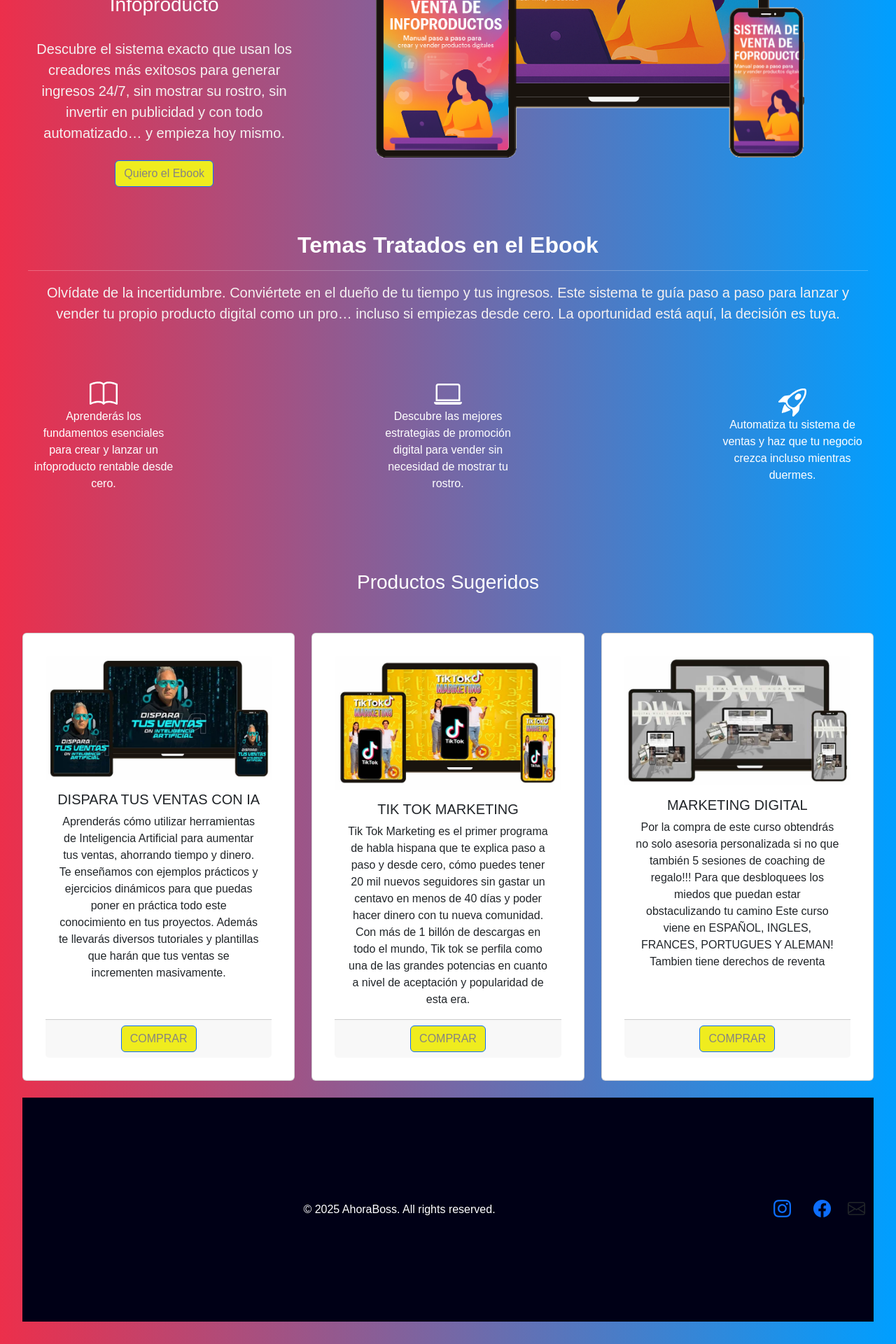
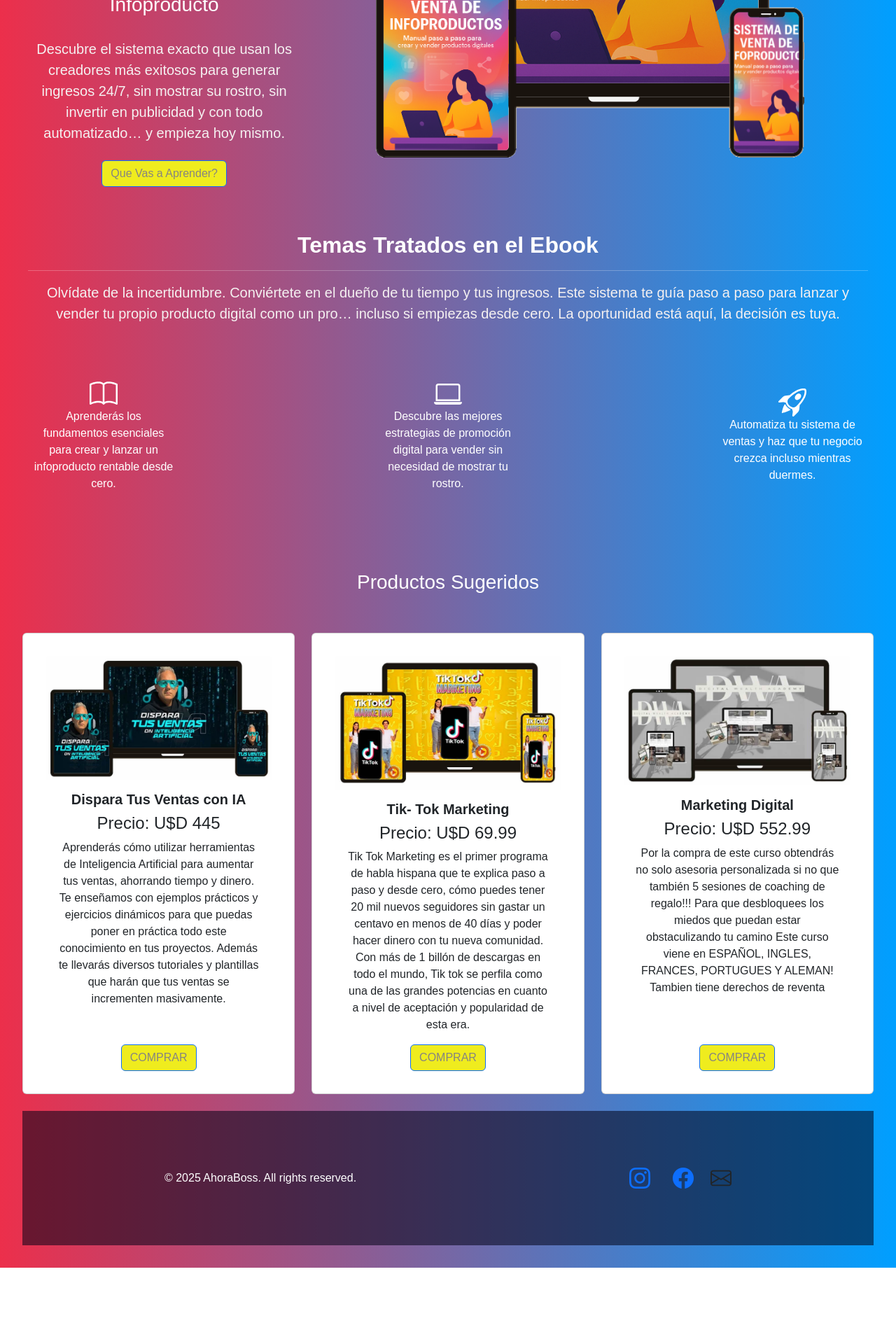
Before and after one commit to jaknario/ahoraboss, a React (Vite) app: page / in a window 1280 px wide. Shown: the part 312-2232 px from the top of the page at 70% size. After the commit the page ends 2123 px from the top, so only its background shows below. Built offline with nearby package versions, Linux system fonts and the light colour scheme.

Commit message:
Actualización componentes y CSS

```diff
--- a/src/App.jsx
+++ b/src/App.jsx
@@ -1,5 +1,6 @@
 import './App.css'
 import { NavBarr } from './components/NavBarr'
+import { EbookModalPage } from './pages/EbookModalPage';
 import { Home } from './pages/Home'
 
 export const App = () => {
@@ -8,6 +9,7 @@
     <>
       <NavBarr />
       <Home />
+      <EbookModalPage />
     </>
   );
 }
--- a/src/components/ButtonForm.jsx
+++ b/src/components/ButtonForm.jsx
@@ -13,7 +13,7 @@
     <>
       <Navbar>
         <Nav.Link onClick={handleShow}>
-          <i className="bi bi-envelope" style={{ fontSize: 25}}></i>
+          <i className="card-icon bi bi-envelope" style={{ fontSize: 30}} title='ahoraboss.soporte@gmail.com'></i>
         </Nav.Link>
       </Navbar>
 
--- a/src/components/CardProduct.jsx
+++ b/src/components/CardProduct.jsx
@@ -24,13 +24,10 @@
       <div className="row row-cols-1 row-cols-md-3 g-4">
         <div className="col">
           <div className="card h-100">
-            <img
-              src={imagen2}
-              alt="product"
-              className="card-img-top"
-            />
+            <img src={imagen2} alt="product" className="card-img-top" />
             <div className="card-body">
-              <h5 className="card-title">DISPARA TUS VENTAS CON IA</h5>
+              <h5 className="card-title fw-bold">Dispara Tus Ventas con IA</h5>
+              <h4>Precio: U$D 445</h4>
               <p className="card-text">
                 Aprenderás cómo utilizar herramientas de Inteligencia Artificial
                 para aumentar tus ventas, ahorrando tiempo y dinero. Te
@@ -40,20 +37,17 @@
                 que harán que tus ventas se incrementen masivamente.
               </p>
             </div>
-            <div className="card-footer">
+            <div className="btn-primary">
               <ButtonsGroup buttons={buttonsConfig} />
             </div>
           </div>
         </div>
         <div className="col">
           <div className="card h-100">
-            <img
-              src={imagen3}
-              alt="product"
-              className="card-img-top"
-            />
+            <img src={imagen3} alt="product" className="card-img-top" />
             <div className="card-body">
-              <h5 className="card-title">TIK TOK MARKETING</h5>
+              <h5 className="card-title fw-bold">Tik- Tok Marketing</h5>
+              <h4>Precio: U$D 69.99</h4>
               <p className="card-text">
                 Tik Tok Marketing es el primer programa de habla hispana que te
                 explica paso a paso y desde cero, cómo puedes tener 20 mil
@@ -64,20 +58,17 @@
                 popularidad de esta era.
               </p>
             </div>
-            <div className="card-footer">
+            <div className="btn-primary">
               <ButtonsGroup buttons={buttonsConfig1} />
             </div>
           </div>
         </div>
         <div className="col">
           <div className="card h-100">
-            <img
-              src={imagen4}
-              alt="product"
-              className="card-img-top"
-            />
+            <img src={imagen4} alt="product" className="card-img-top" />
             <div className="card-body">
-              <h5 className="card-title">MARKETING DIGITAL</h5>
+              <h5 className="card-title fw-bold">Marketing Digital</h5>
+              <h4>Precio: U$D 552.99</h4>
               <p className="card-text">
                 Por la compra de este curso obtendrás no solo asesoria
                 personalizada si no que también 5 sesiones de coaching de
@@ -86,7 +77,7 @@
                 FRANCES, PORTUGUES Y ALEMAN! Tambien tiene derechos de reventa
               </p>
             </div>
-            <div className="card-footer">
+            <div className="btn-primary">
               <ButtonsGroup buttons={buttonsConfig2} />
             </div>
           </div>
--- a/src/components/Footer.jsx
+++ b/src/components/Footer.jsx
@@ -7,21 +7,21 @@
       &nbsp; &nbsp;
       <ContactForm />
       <div className="container container-fluid d-flex justify-content-around align-items-center">
-        <div className="container">
-          <footer className="f-text" >
+        <div>
+          <footer className="f-text">
             <p>© 2025 AhoraBoss. All rights reserved.</p>
           </footer>
         </div>
         <div className="card-icon  d-flex justify-content-around align-items-center">
           <div>
-          <a href="https://www.instagram.com" target="_blak">
-            <i className="bi bi-instagram p-2" style={{ fontSize: 25 }}></i>
-          </a>
+            <a href="https://www.instagram.com" target="_blak">
+              <i className="bi bi-instagram p-2" style={{ fontSize: 30 }}></i>
+            </a>
           </div>
           <div>
-          <a href="https://www.facebook.com" target="_blank">
-            <i className="bi bi-facebook p-2" style={{ fontSize: 25 }}></i>
-          </a>
+            <a href="https://www.facebook.com" target="_blank">
+              <i className="bi bi-facebook p-2" style={{ fontSize: 30 }}></i>
+            </a>
           </div>
           <div>
             <ButtonForm />
--- a/src/components/NavBarr.jsx
+++ b/src/components/NavBarr.jsx
@@ -11,7 +11,7 @@
             alt="Logo"
             width="50"
             height="50"
-            className="d-inline-block align-text-center"
+            className="c-logo d-inline-block align-text-center"
           />
           <span className="p-2 text-white">
             AhoraBoss
--- a/src/index.css
+++ b/src/index.css
@@ -147,9 +147,9 @@
 }
 
 .container{
-  background-color: #000016;
+  background-color: #0000168a;
   max-width: 100%;
-  height: 20em;
+  height: 12em;
 }
 
 .f-text{
@@ -169,7 +169,7 @@
 @media (max-width: 768px) {
 
   .container-title {
-    width: 10em;
+    width: 160px;
   }
   .title{
     font-size: 1.42rem;
--- /dev/null
+++ b/src/pages/EbookModalPage.jsx
@@ -0,0 +1,134 @@
+import React from "react";
+import { Button } from "react-bootstrap";
+import ButtonsGroup from "../components/ButtonsGroup";
+
+export const EbookModalPage = () => {
+  const buttonsConfig4 = [
+    { label: "Quiero el Ebook", url: "https://pay.hotmart.com/K101334294V" },
+  ];
+
+  return (
+    <>
+      {/* Modal */}
+      <div
+        class="modal fade"
+        id="exampleModal"
+        tabindex="-1"
+        aria-labelledby="exampleModalLabel"
+        // aria-hidden="true"
+      >
+        <div class="modal-dialog">
+          <div class="modal-content">
+            <div class="modal-header">
+              <h1 class="modal-title fs-5" id="exampleModalLabel">
+                Contenido del Ebook
+              </h1>
+              <h3 className="fw-normal text-black">
+                U$D 7,99 (Precio Especial de Lanzamiento)
+              </h3>
+              <button
+                type="button"
+                class="btn-close"
+                data-bs-dismiss="modal"
+                aria-label="Close"
+              ></button>
+            </div>
+            {/* Vertically centered scrollable modal */}
+            <div class="modal-dialog  modal-dialog-scrollable">
+              <div class="modal-body text-start">
+                <ul>
+                  <li>
+                    <span className="fw-bold">
+                      Módulo 1: Crear contenido de valor.
+                    </span>{" "}
+                    Aprenderás a identificar los intereses reales de tu
+                    audiencia, detectar sus dolores y convertir esa información
+                    en contenido que eduque, entretenga y posicione tu marca
+                    como autoridad. Técnicas como el storytelling, contenido
+                    evergreen y respuestas estratégicas a comentarios serán
+                    clave.
+                  </li>
+                  <li>
+                    <span className="fw-bold">
+                      Módulo 2: Mentalidad del negocio.
+                    </span>
+                    Trabajaremos creencias limitantes, enfoque en el largo
+                    plazo, hábitos de ejecución diaria, y la diferencia entre
+                    pensar como empleado vs. pensar como emprendedor.Tu éxito
+                    digital empieza en tu mente.
+                  </li>
+                  <li>
+                    <span className="fw-bold">
+                      Módulo 3: Crear una marca personal.{" "}
+                    </span>
+                    Definirás tus valores, estilo y diferenciador único.
+                    Aprenderás a construir una presencia coherente en redes
+                    sociales, crear tu avatar de cliente ideal y establecer una
+                    identidad visual memorable.
+                  </li>
+                  <li>
+                    <span className="fw-bold">
+                      Módulo 4: Promocionar un producto digital.{" "}
+                    </span>
+                    Explorarás estrategias orgánicas y de pago, funnels de
+                    ventas, prueba social, escasez y bonos irresistibles.
+                    Aprenderás cómo presentar tu producto como la solución
+                    concreta a un problema real.
+                  </li>
+                  <li>
+                  <span className="fw-bold">
+                    Módulo 5: Vender sin mostrar tu rostro.
+                  </span>
+                    Conocerás
+                    herramientas de creación de contenido como presentaciones
+                    animadas, avatares, voz en off y plantillas visuales para
+                    comunicar con autoridad sin necesidad de mostrar tu imagen.
+                  </li>
+                  <li>
+                    <span className="fw-bold">
+                      Módulo 6: Tráfico orgánico sin publicidad.
+                    </span>{" "}
+                    Verás cómo aprovechar algoritmos de Instagram, Pinterest,
+                    TikTok y YouTube. Técnicas de SEO para redes sociales,
+                    publicación estratégica y herramientas para detectar qué
+                    contenido virilizar.
+                  </li>
+                  <li>
+                    <span className="fw-bold">
+                      Módulo 7: Automatizar el proceso de ventas.
+                    </span>{" "}
+                    Aprenderás a crear una máquina de ventas 24/7 con
+                    herramientas como email marketing, landing pages, secuencias
+                    automatizadas, CRM gratuitos y embudos optimizados para
+                    Convertir.
+                  </li>
+                  <li>
+                    <span className="fw-bold">
+                      Módulo 8: Lanzar tu propio producto digital.
+                    </span>{" "}
+                    Pasarás del diseño al lanzamiento. Estrategias de preventa,
+                    generación de expectativa, captación de leads, y métodos
+                    para lanzar una y otra vez sin necesidad de reinventar todo
+                    desde cero.
+                  </li>
+                </ul>
+              </div>
+            </div>
+            <div class="modal-footer">
+              <Button
+                type="button"
+                class="btn btn-secondary"
+                data-bs-dismiss="modal"
+              >
+                Close
+              </Button>
+              <div>
+                <ButtonsGroup buttons={buttonsConfig4} />
+              </div>
+            </div>
+          </div>
+        </div>
+      </div>
+    </>
+  );
+};
--- a/src/pages/HeroBanner.jsx
+++ b/src/pages/HeroBanner.jsx
@@ -1,10 +1,10 @@
 import React from "react";
 import mockup_abss_ebook from "../assets/image/mockup_abss_ebook.png";
-import ButtonsGroup from "../components/ButtonsGroup";
+import { Button } from "react-bootstrap";
 export const HeroBanner = () => {
-  const buttonsConfig4 = [
-    { label: "Quiero el Ebook", url: "https://pay.hotmart.com/K101334294V" },
-  ];
+  // const buttonsConfig4 = [
+  //   { label: "Quiero el Ebook", url: "https://pay.hotmart.com/K101334294V" },
+  // ];
   return (
     <div className="container-fluid">
       <div className="row align-items-center">
@@ -24,7 +24,16 @@
             publicidad y con todo automatizado… y empieza hoy mismo.
           </p>
           <div className="col card-footer mt-4">
-            <ButtonsGroup buttons={buttonsConfig4} />
+            {/* <ButtonsGroup buttons={buttonsConfig4} /> */}
+            {/* Button trigger modal */}
+            <Button
+              type="button"
+              class="btn btn-primary"
+              data-bs-toggle="modal"
+              data-bs-target="#exampleModal"
+            >
+              Que Vas a Aprender?
+            </Button>
           </div>
         </div>
         <div className="col-8 text-center p-4">
```
